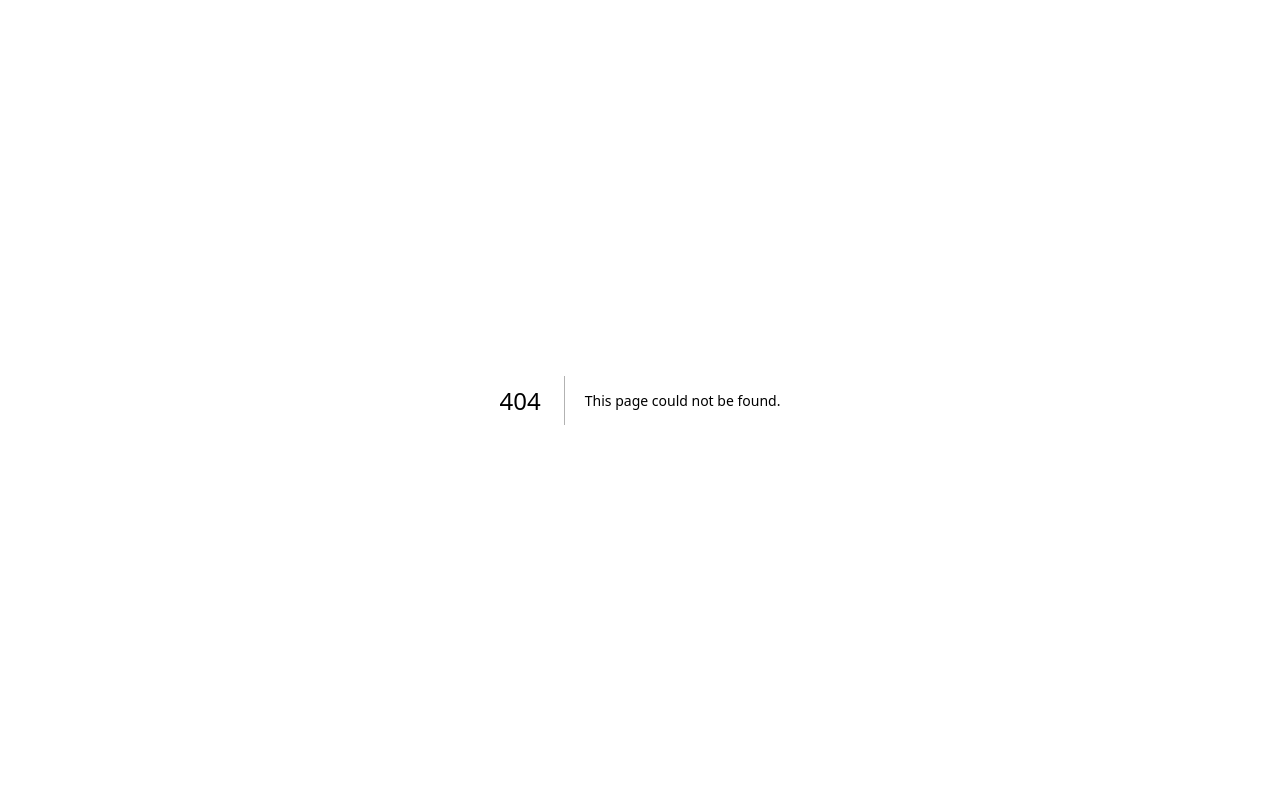
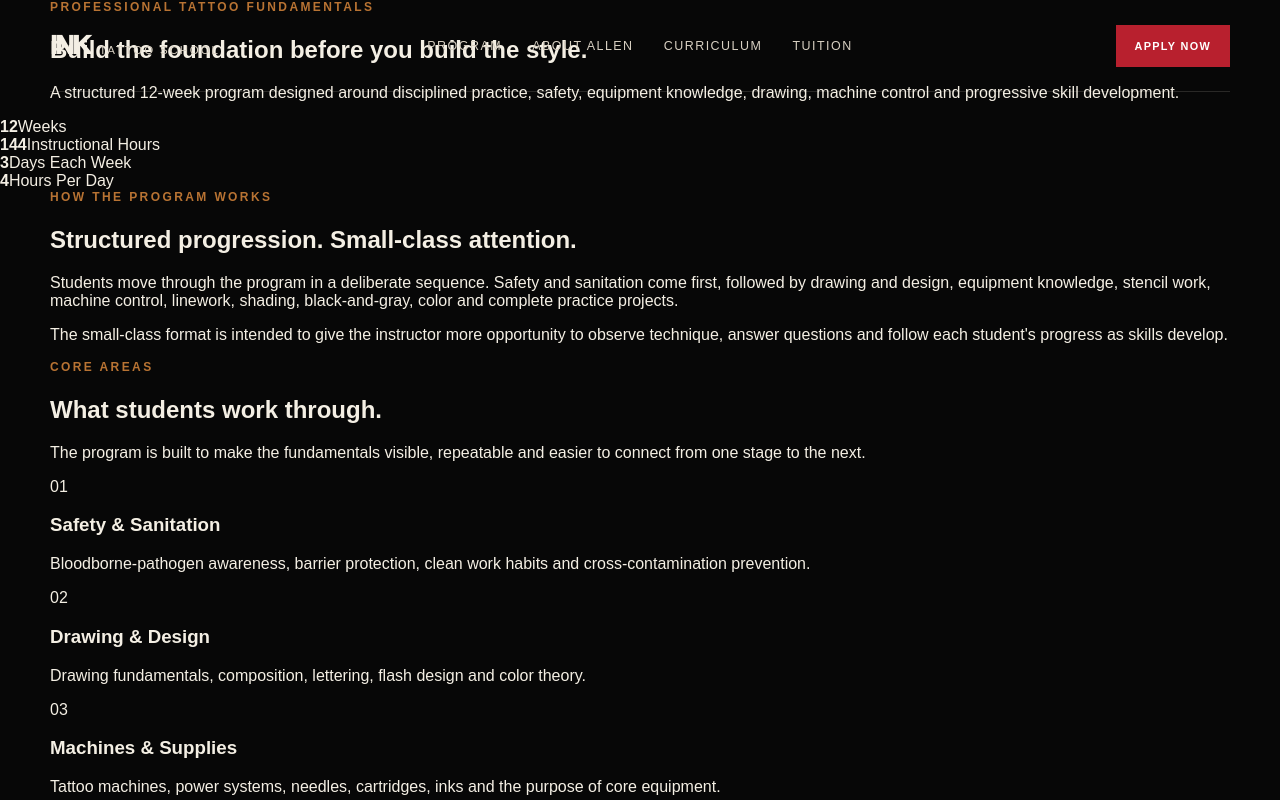
Before and after one commit to Adhco0543/tattoo_ink_school, a Next.js app: page /program in a window 1280 px wide. Before the commit this address had no page. Shown: the top 800 px of the page. Built offline with nearby package versions, Linux system fonts and the light colour scheme.

Commit message:
Build 2: add full program page

```diff
--- /dev/null
+++ b/app/program/page.tsx
@@ -0,0 +1,167 @@
+import type { Metadata } from "next";
+
+export const metadata: Metadata = {
+  title: "The Program | Ink Tattoo School",
+  description:
+    "Explore the 12-week, 144-hour Professional Tattoo Fundamentals program at Ink Tattoo School in Manchester, New Hampshire.",
+};
+
+const focusAreas = [
+  ["01", "Safety & Sanitation", "Bloodborne-pathogen awareness, barrier protection, clean work habits and cross-contamination prevention."],
+  ["02", "Drawing & Design", "Drawing fundamentals, composition, lettering, flash design and color theory."],
+  ["03", "Machines & Supplies", "Tattoo machines, power systems, needles, cartridges, inks and the purpose of core equipment."],
+  ["04", "Stencil & Control", "Stencil preparation and placement, hand position, machine angle and controlled movement."],
+  ["05", "Linework & Shading", "Basic linework, developing line control, shading and black-and-gray fundamentals."],
+  ["06", "Color & Projects", "Color theory in practice, color packing and complete practice projects."],
+  ["07", "Portfolio & Professional Development", "Organizing work, reviewing progress and preparing a stronger body of work."],
+];
+
+const quickFacts = [
+  ["12", "Weeks"],
+  ["144", "Instructional Hours"],
+  ["3", "Days Each Week"],
+  ["4", "Hours Per Day"],
+];
+
+export default function ProgramPage() {
+  return (
+    <main className="inner-page program-page">
+      <header className="site-header inner-header">
+        <a className="brand" href="/" aria-label="Ink Tattoo School home">
+          <span className="brand-mark">INK</span>
+          <span className="brand-copy">Tattoo School</span>
+        </a>
+        <nav aria-label="Primary navigation">
+          <a href="/program">Program</a>
+          <a href="/about">About Allen</a>
+          <a href="/#curriculum">Curriculum</a>
+          <a href="/#tuition">Tuition</a>
+        </nav>
+        <a className="button button-small" href="/#apply">Apply Now</a>
+      </header>
+
+      <section className="inner-hero program-hero">
+        <div className="inner-hero-art" aria-hidden="true">
+          <div className="program-ring ring-one" />
+          <div className="program-ring ring-two" />
+          <div className="inner-grid" />
+        </div>
+        <div className="shell inner-hero-content">
+          <p className="eyebrow">Professional Tattoo Fundamentals</p>
+          <h1>Build the foundation before you build the style.</h1>
+          <p>
+            A structured 12-week program designed around disciplined practice, safety,
+            equipment knowledge, drawing, machine control and progressive skill development.
+          </p>
+        </div>
+      </section>
+
+      <section className="program-facts" aria-label="Program schedule">
+        {quickFacts.map(([value, label]) => (
+          <div key={label}>
+            <strong>{value}</strong>
+            <span>{label}</span>
+          </div>
+        ))}
+      </section>
+
+      <section className="shell split-story">
+        <div>
+          <p className="eyebrow">How the program works</p>
+          <h2>Structured progression. Small-class attention.</h2>
+        </div>
+        <div className="story-copy">
+          <p>
+            Students move through the program in a deliberate sequence. Safety and sanitation
+            come first, followed by drawing and design, equipment knowledge, stencil work,
+            machine control, linework, shading, black-and-gray, color and complete practice projects.
+          </p>
+          <p>
+            The small-class format is intended to give the instructor more opportunity to observe
+            technique, answer questions and follow each student&apos;s progress as skills develop.
+          </p>
+        </div>
+      </section>
+
+      <section className="focus-section">
+        <div className="shell">
+          <div className="section-heading-row">
+            <div>
+              <p className="eyebrow">Core areas</p>
+              <h2>What students work through.</h2>
+            </div>
+            <p>
+              The program is built to make the fundamentals visible, repeatable and easier to
+              connect from one stage to the next.
+            </p>
+          </div>
+
+          <div className="focus-list">
+            {focusAreas.map(([index, title, copy]) => (
+              <article className="focus-card" key={title}>
+                <span>{index}</span>
+                <div>
+                  <h3>{title}</h3>
+                  <p>{copy}</p>
+                </div>
+              </article>
+            ))}
+          </div>
+        </div>
+      </section>
+
+      <section className="practice-band">
+        <div className="shell practice-grid">
+          <div className="practice-number">144</div>
+          <div>
+            <p className="eyebrow">Instructional hours</p>
+            <h2>Enough time to slow down and actually practice.</h2>
+            <p>
+              The schedule is three days per week, four hours per day, across 12 weeks.
+              The goal is not to race through topics. It is to build a repeatable foundation.
+            </p>
+          </div>
+        </div>
+      </section>
+
+      <section className="shell disclosure-panel">
+        <div>
+          <p className="eyebrow">Important distinction</p>
+          <h2>Education, not a substitute for licensing.</h2>
+        </div>
+        <p>
+          Ink Tattoo School provides educational instruction in tattoo fundamentals.
+          Completion of the program does not itself constitute a tattoo apprenticeship,
+          state tattoo license, guarantee of employment, or independent authorization to tattoo the public.
+        </p>
+      </section>
+
+      <section className="cta program-cta">
+        <div className="shell cta-inner">
+          <p className="eyebrow">Next step</p>
+          <h2>See where the 12 weeks can take you.</h2>
+          <div className="hero-actions">
+            <a className="button button-light" href="/#curriculum">Explore the curriculum</a>
+            <a className="text-link text-link-light" href="/about">Meet Allen <span>↘</span></a>
+          </div>
+        </div>
+      </section>
+
+      <footer className="footer shell">
+        <div>
+          <a className="brand" href="/">
+            <span className="brand-mark">INK</span>
+            <span className="brand-copy">Tattoo School</span>
+          </a>
+          <p>Professional Tattoo Fundamentals</p>
+        </div>
+        <div>
+          <p>Manchester, New Hampshire</p>
+          <p className="fine-print">
+            12-week educational program · 144 instructional hours · tuition $8,750
+          </p>
+        </div>
+      </footer>
+    </main>
+  );
+}
```
